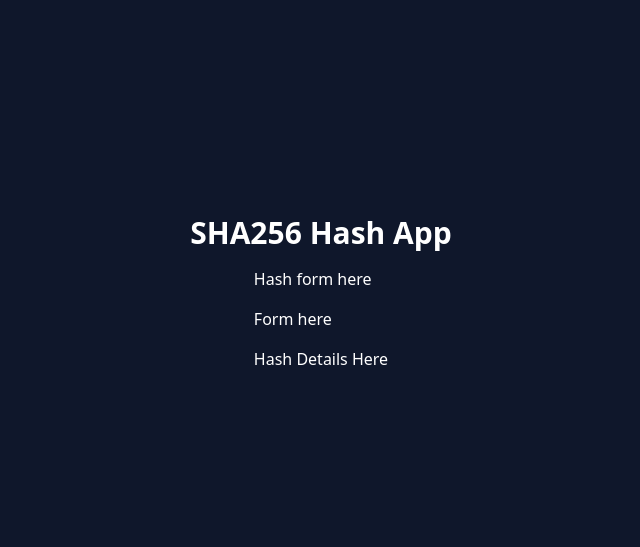
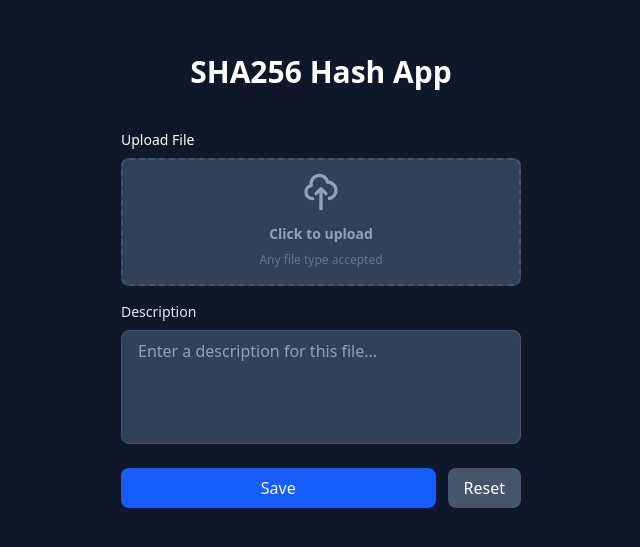
Before and after one commit to Bradleycolesperkins/sha256-hash-app, a React (Vite) app: page / in a window 1280 px wide. Shown: the part 107-654 px from the top of the page, without its empty margins (319-959 px from the left). Built offline with nearby package versions, Linux system fonts and the light colour scheme.

Commit message:
initial form structure component

```diff
--- a/src/App.tsx
+++ b/src/App.tsx
@@ -1,6 +1,4 @@
 import HashForm from "./components/HashForm.tsx";
-import HashProgress from "./components/HashProgress.tsx";
-import HashDetails from "./components/HashDetails.tsx";
 
 function App() {
   return (
@@ -8,10 +6,8 @@ function App() {
       <div className="min-h-screen flex flex-col gap-4 items-center justify-center bg-slate-900 text-white">
         <h1 className="text-3xl font-bold">SHA256 Hash App</h1>
 
-        <div className="flex flex-col gap-4">
+        <div className="flex flex-col gap-4 w-full items-center justify-center">
           <HashForm />
-          <HashProgress />
-          <HashDetails />
         </div>
       </div>
     </>
--- a/src/components/HashForm.tsx
+++ b/src/components/HashForm.tsx
@@ -1,5 +1,130 @@
-function HashForm() {
-  return <div>Hash form here</div>;
+import { useState } from "react";
+import type { ChangeEvent, FormEvent } from "react";
+import type { HashFormData, HashFormProps } from "../types/hash.types";
+import HashProgress from "./HashProgress.tsx";
+import HashDetails from "./HashDetails.tsx";
+
+function HashForm({ onSubmit }: HashFormProps) {
+  const [formData, setFormData] = useState<HashFormData>({
+    file: null,
+    description: "",
+  });
+
+  const [selectedFileName, setSelectedFileName] = useState<string>("");
+
+  const handleFileChange = (e: ChangeEvent<HTMLInputElement>) => {
+    const file = e.target.files?.[0] || null;
+    setFormData((prev) => ({ ...prev, file }));
+
+    console.log(file);
+    setSelectedFileName(file ? file.name : "");
+  };
+
+  const handleDescriptionChange = (e: ChangeEvent<HTMLTextAreaElement>) => {
+    setFormData((prev) => ({ ...prev, description: e.target.value }));
+  };
+
+  const handleSubmit = (e: FormEvent<HTMLFormElement>) => {
+    e.preventDefault();
+    if (onSubmit) {
+      onSubmit(formData);
+    }
+  };
+
+  const handleReset = () => {
+    setFormData({
+      file: null,
+      description: "",
+    });
+    setSelectedFileName("");
+  };
+
+  return (
+    <form onSubmit={handleSubmit} className="w-full max-w-md p-6">
+      <div className="flex flex-col gap-4">
+        <div className="flex flex-col gap-2">
+          <label htmlFor="file-upload" className="text-sm font-medium">
+            Upload File
+          </label>
+          <div className="relative">
+            <input
+              type="file"
+              id="file-upload"
+              onChange={handleFileChange}
+              className="hidden"
+              accept="*/*"
+            />
+            <label
+              htmlFor="file-upload"
+              className="flex flex-col items-center justify-center w-full h-32 border-2 border-slate-600 border-dashed rounded-lg cursor-pointer bg-slate-700 hover:bg-slate-600 transition-colors"
+            >
+              <div className="flex flex-col items-center justify-center pt-5 pb-6">
+                <svg
+                  className="w-10 h-10 mb-3 text-slate-400"
+                  fill="none"
+                  stroke="currentColor"
+                  viewBox="0 0 24 24"
+                >
+                  <path
+                    strokeLinecap="round"
+                    strokeLinejoin="round"
+                    strokeWidth={2}
+                    d="M7 16a4 4 0 01-.88-7.903A5 5 0 1115.9 6L16 6a5 5 0 011 9.9M15 13l-3-3m0 0l-3 3m3-3v12"
+                  />
+                </svg>
+                <p className="mb-2 text-sm text-slate-400">
+                  <span className="font-semibold">Click to upload</span>
+                </p>
+                <p className="text-xs text-slate-500">Any file type accepted</p>
+              </div>
+            </label>
+          </div>
+          {selectedFileName && (
+            <p className="text-sm text-slate-300 mt-1">
+              Selected: <span className="font-medium">{selectedFileName}</span>
+            </p>
+          )}
+        </div>
+
+        {selectedFileName ? <HashProgress /> : null}
+
+        {selectedFileName ? <HashDetails /> : null}
+
+        <div className="flex flex-col gap-2">
+          <label
+            htmlFor="description"
+            className="text-sm font-medium text-slate-200"
+          >
+            Description
+          </label>
+          <textarea
+            id="description"
+            value={formData.description}
+            onChange={handleDescriptionChange}
+            placeholder="Enter a description for this file..."
+            rows={4}
+            className="w-full px-4 py-2 bg-slate-700 border border-slate-600 rounded-lg text-white placeholder-slate-400 focus:outline-none focus:ring-2 focus:ring-blue-500 focus:border-transparent resize-none"
+          />
+        </div>
+
+        <div className="flex gap-3 pt-2">
+          <button
+            type="submit"
+            className="flex-1 bg-blue-600 hover:bg-blue-700 text-white font-medium py-2 px-4 rounded-lg transition-colors focus:outline-none focus:ring-2 focus:ring-blue-500 focus:ring-offset-2 focus:ring-offset-slate-800"
+          >
+            Save
+          </button>
+          <button
+            type="button"
+            onClick={handleReset}
+            className="px-4 py-2 bg-slate-600 hover:bg-slate-500 text-white font-medium rounded-lg transition-colors focus:outline-none focus:ring-2 focus:ring-slate-500 focus:ring-offset-2 focus:ring-offset-slate-800"
+          >
+            Reset
+          </button>
+        </div>
+      </div>
+    </form>
+  );
 }
 
 export default HashForm;
--- a/src/components/HashProgress.tsx
+++ b/src/components/HashProgress.tsx
@@ -1,5 +1,5 @@
-function HashForm() {
-  return <div>Form here</div>;
+function HashProgress() {
+  return <div>Progress here</div>;
 }
 
-export default HashForm;
+export default HashProgress;
```
Also changed, not shown: src/types/hash.types.ts (added, +8 -0 lines).
